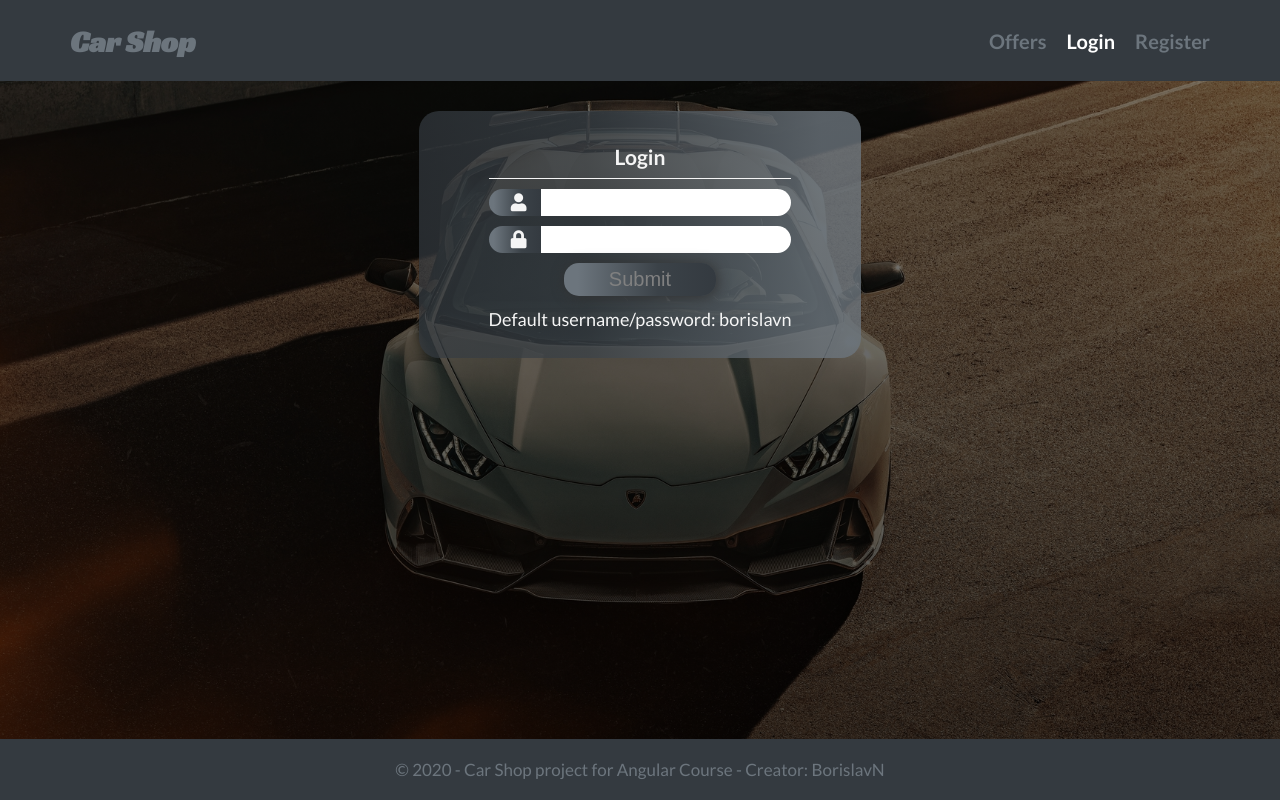
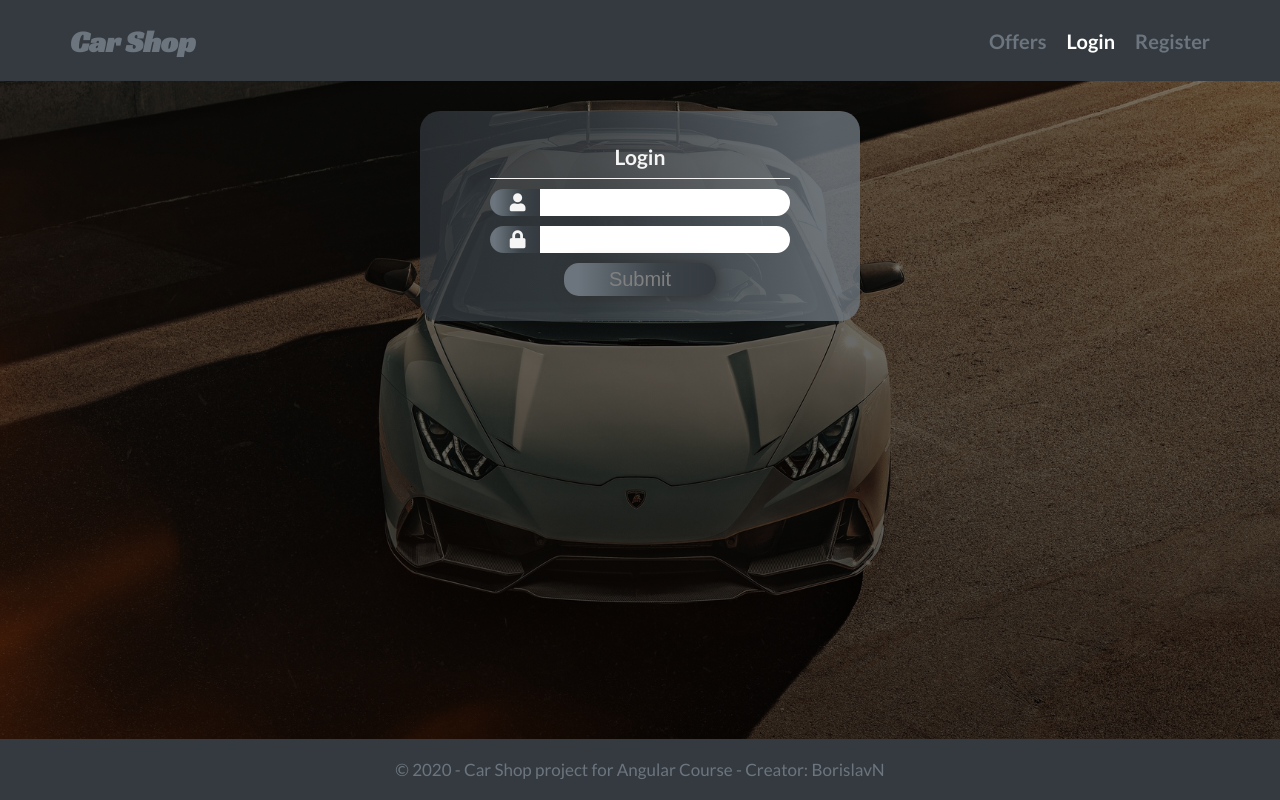
Before and after one commit to BorislavN/angular-project, an Angular app in the folder client/: page /user/login in a window 1280 px wide. Built offline with nearby package versions, Linux system fonts and the light colour scheme; no server answers.

Commit message:
Removed invalid div

```diff
--- a/client/src/app/feature/user/login/login.component.html
+++ b/client/src/app/feature/user/login/login.component.html
@@ -22,8 +22,6 @@
         <input [class.disabled]="isLoading || f.invalid" [disabled]="isLoading || f.invalid" class="submit"
             type="submit" value="Submit">
 
-        <div>Default username/password: borislavn</div>
-
         <ng-container *ngIf="isLoading">
             <app-loading></app-loading>
         </ng-container>
```
